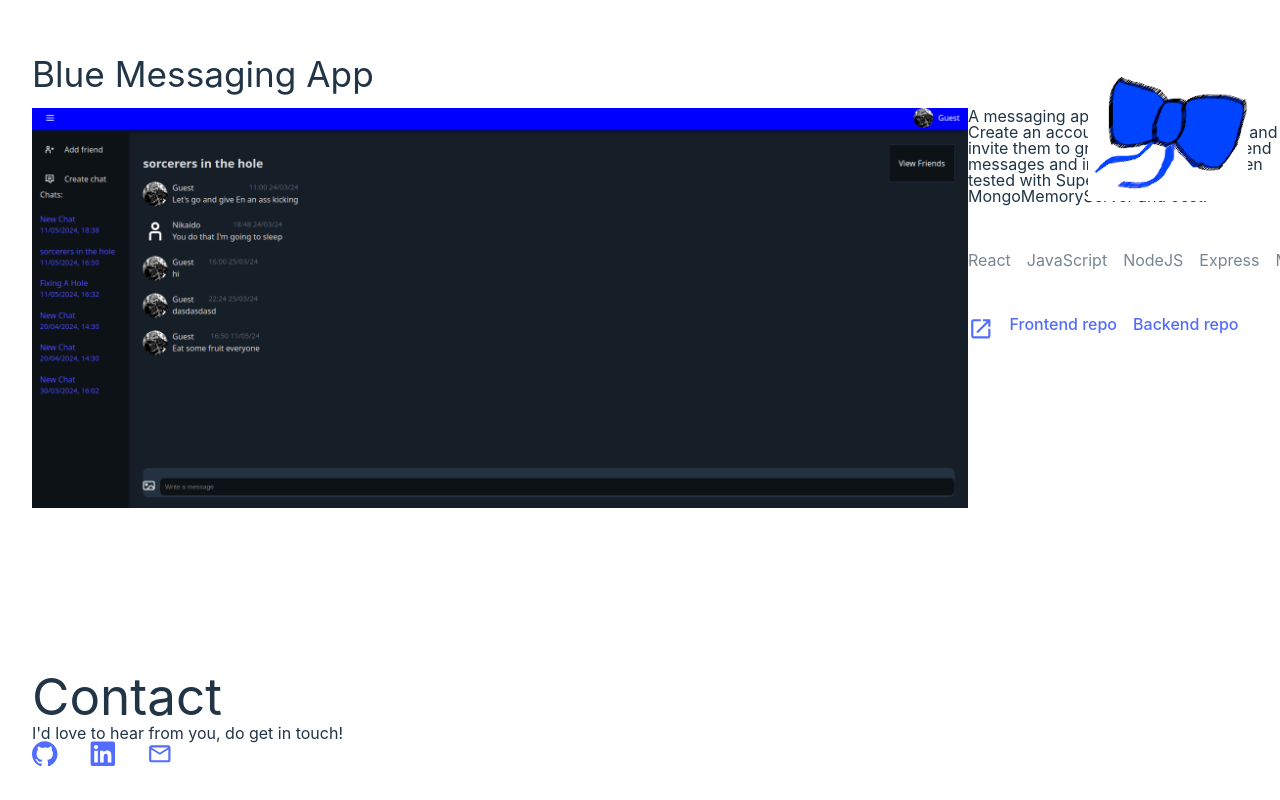
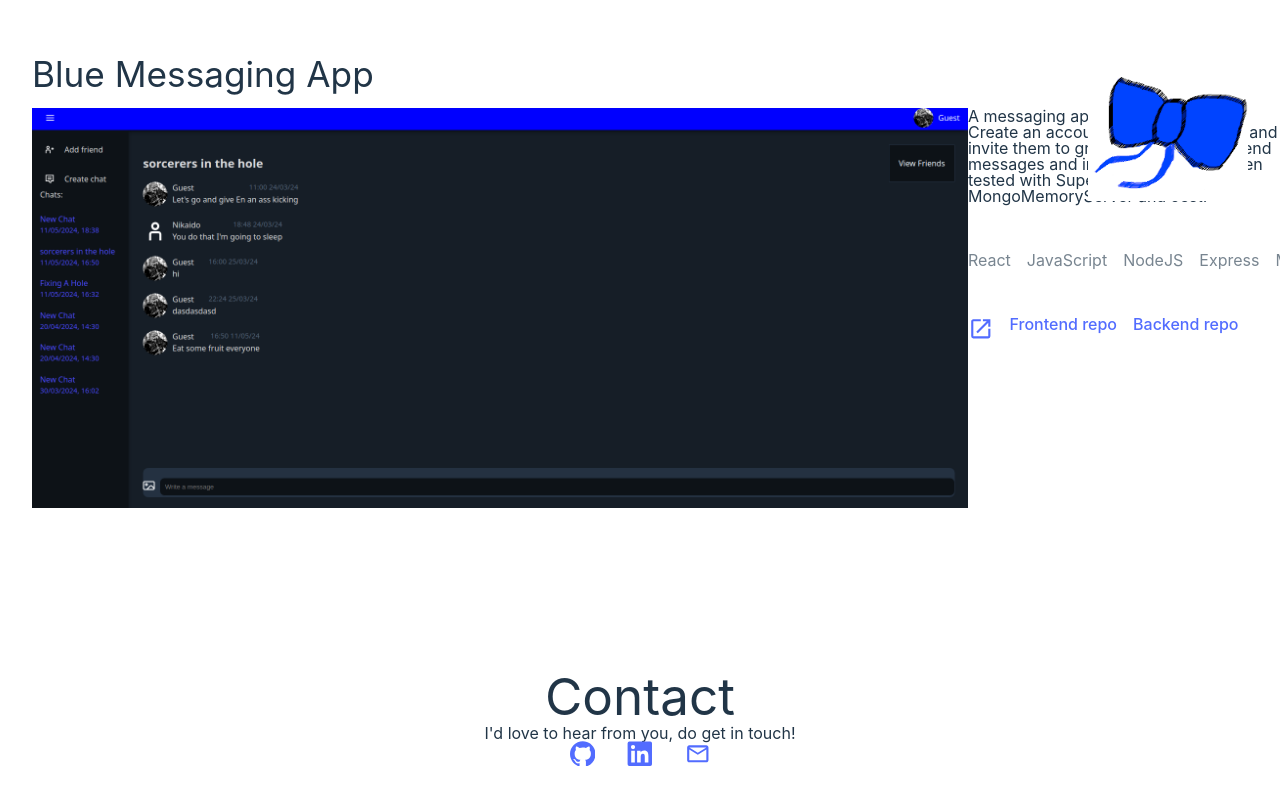
Before and after one commit to jasonHYLam/personal-portfolio-v2, a React (Vite) app: page / in a window 1280 px wide. Shown: the part 2476-3276 px from the top of the page. Built offline with nearby package versions, Linux system fonts and the light colour scheme.

Commit message:
Center contact section

```diff
--- a/src/components/contact/Contact.jsx
+++ b/src/components/contact/Contact.jsx
@@ -6,7 +6,7 @@ import { LinkedinIcon } from "../icons/LinkedinIcon";
 export function Contact() {
   return (
     <>
-      <section>
+      <section className={styles.contactSection}>
         <h1>Contact</h1>
         <p>I'd love to hear from you, do get in touch!</p>
         <section className={styles.links}>
--- a/src/components/contact/contact.module.css
+++ b/src/components/contact/contact.module.css
@@ -1,3 +1,9 @@
+.contactSection {
+  display: flex;
+  flex-direction: column;
+  align-items: center;
+}
+
 .links {
   display: flex;
   gap: 2rem;
```
